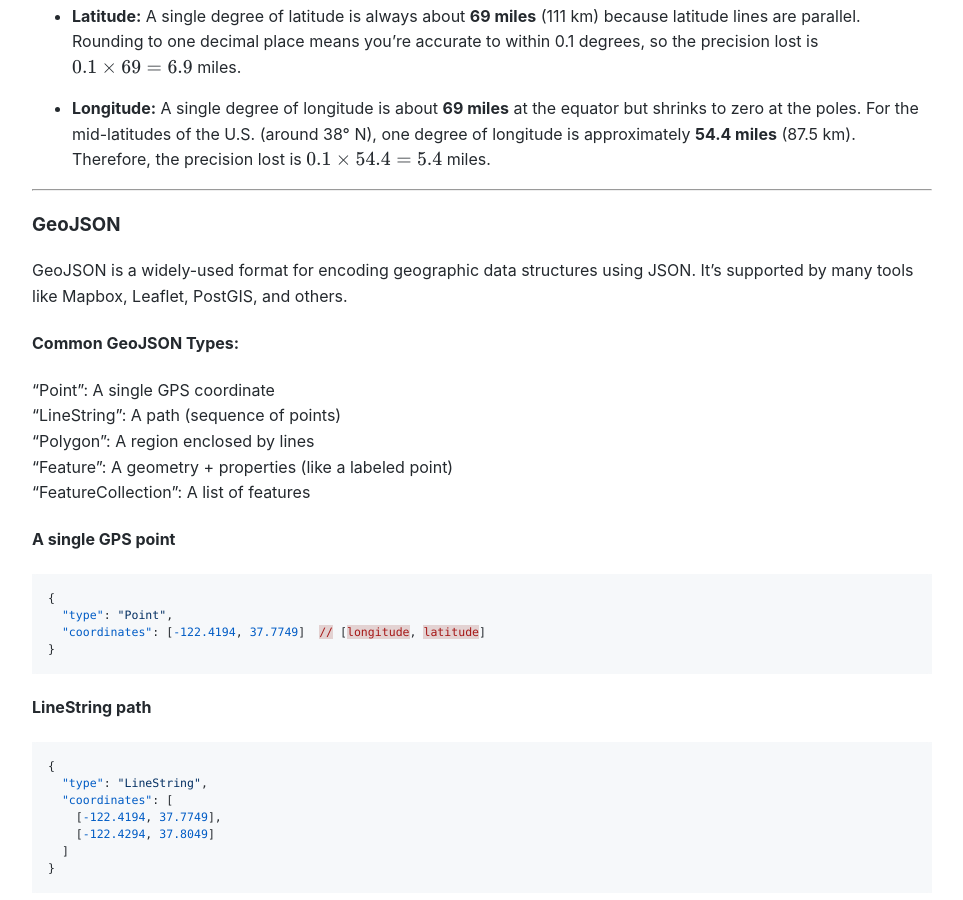
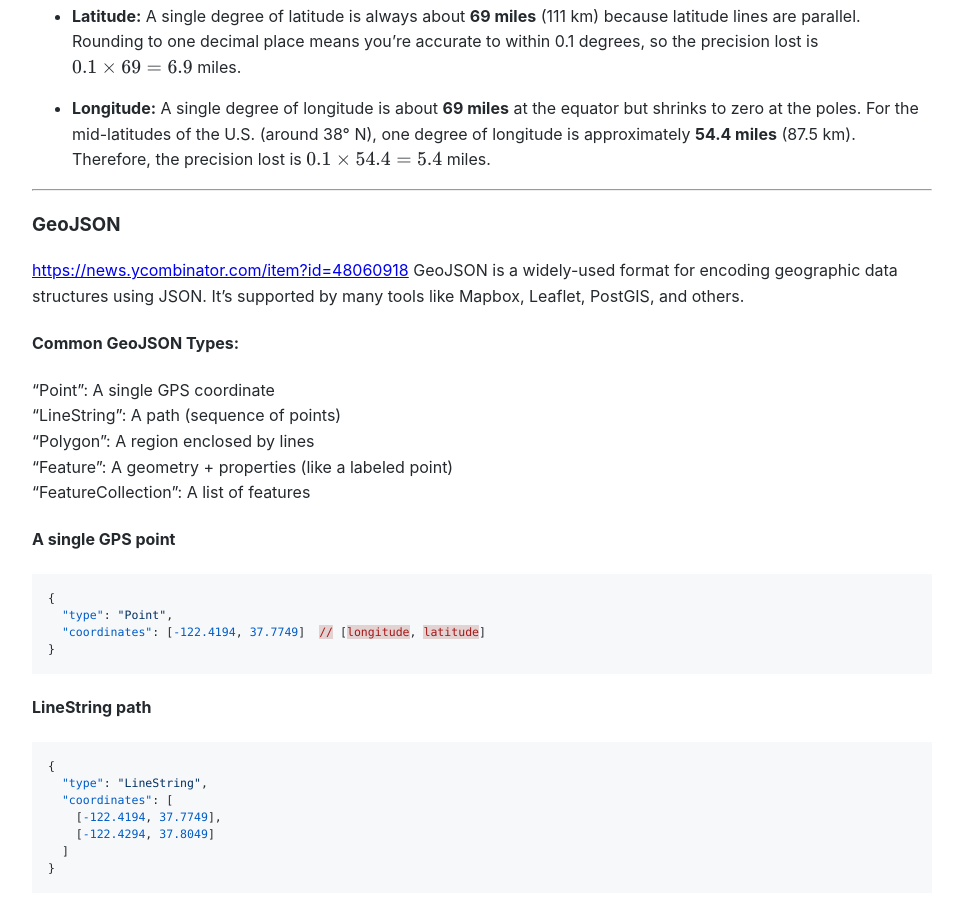
Before and after one commit to Michael-Lubinsky/michael-lubinsky.github.com, a Jekyll site: the page built from geo/gps_spark.md, in a window 1280 px wide and 900 px high, scrolled down 4945 px. Shown: the whole window, without its empty margins (158-1121 px from the left). Built offline with Jekyll 4.4.1, drawn with Linux system fonts in a browser that asks for light colours; our own code applies the rules of GitHub Pages for plain Markdown files.

Commit message:
Update gps_spark.md

```diff
--- a/geo/gps_spark.md
+++ b/geo/gps_spark.md
@@ -241,6 +241,7 @@ Based on a mid-latitude U.S. location (around 38° N), here's the approximate pr
 
 
 ### GeoJSON
+<https://news.ycombinator.com/item?id=48060918>
  GeoJSON  is a widely-used format for encoding geographic data structures using JSON.
 It’s supported by many tools like Mapbox, Leaflet, PostGIS, and others.
 
```
